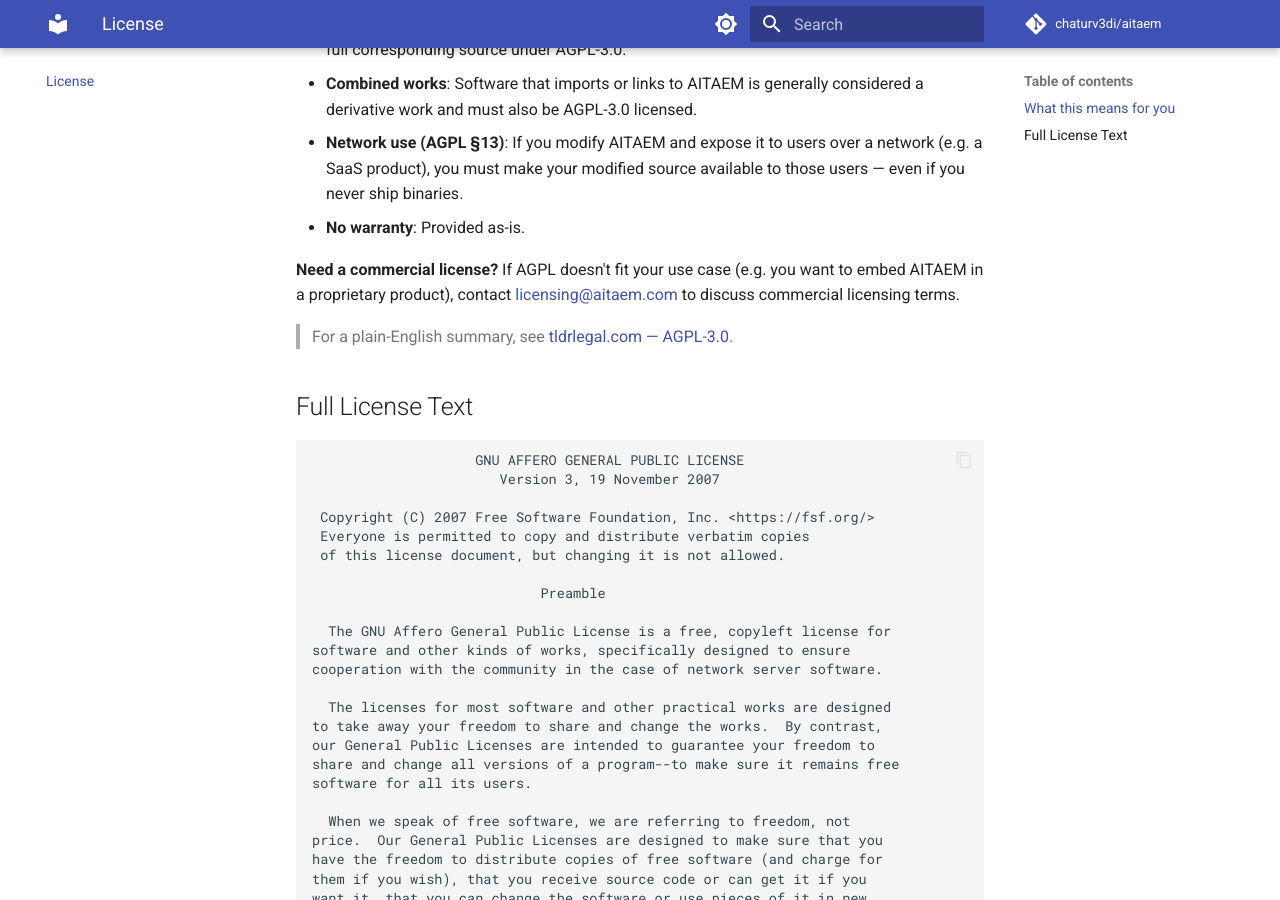
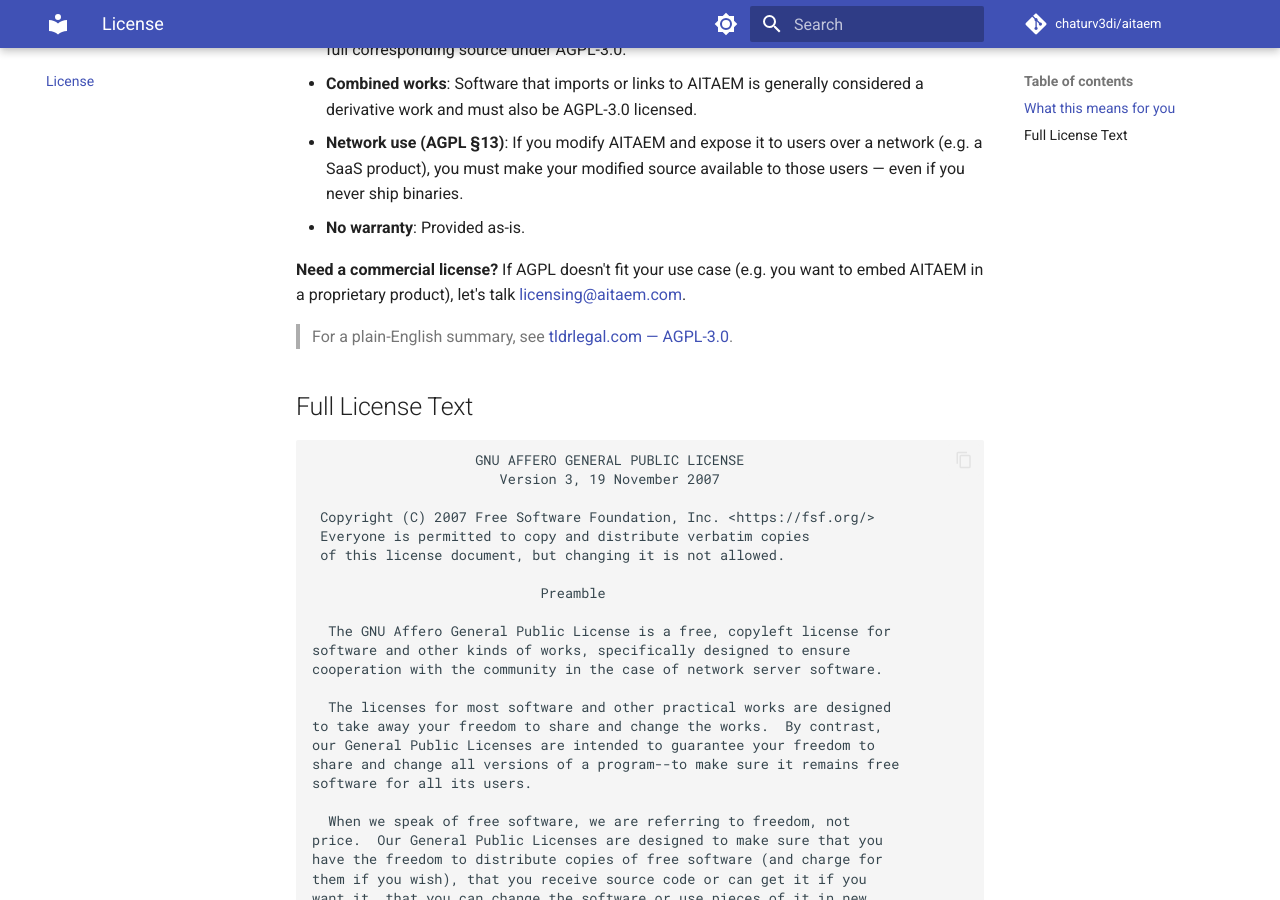
Before and after one commit to chaturv3di/aitaem, an MkDocs documentation site: the page built from docs/license.md, in a window 1280 px wide and 900 px high, scrolled down 366 px. Built offline with MkDocs 1.6.1 and Material for MkDocs 9.7.7, drawn with Linux system fonts in a browser that asks for light colours; comment, search, counter and statistics services are not loaded.

Commit message:
Update license.md

```diff
--- a/docs/license.md
+++ b/docs/license.md
@@ -10,7 +10,7 @@
 - **Network use (AGPL §13)**: If you modify AITAEM and expose it to users over a network (e.g. a SaaS product), you must make your modified source available to those users — even if you never ship binaries.
 - **No warranty**: Provided as-is.
 
-**Need a commercial license?** If AGPL doesn't fit your use case (e.g. you want to embed AITAEM in a proprietary product), contact [licensing@aitaem.com](mailto:licensing@aitaem.com) to discuss commercial licensing terms.
+**Need a commercial license?** If AGPL doesn't fit your use case (e.g. you want to embed AITAEM in a proprietary product), let's talk [licensing@aitaem.com](mailto:licensing@aitaem.com).
 
 > For a plain-English summary, see [tldrlegal.com — AGPL-3.0](https://www.tldrlegal.com/license/gnu-affero-general-public-license-v3-agpl-3-0).
 
```
